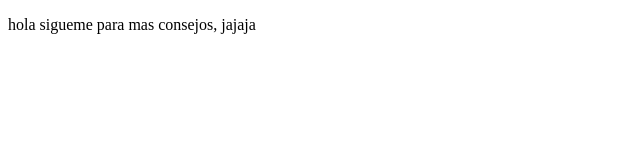
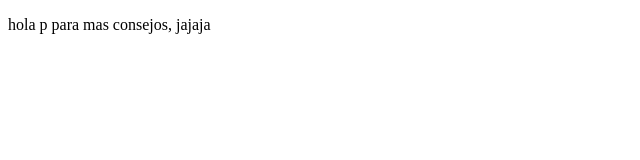
Before and after one commit to S4M118/proyectoDemoCursoPenwork, a plain HTML site: page index.html in a window 1280 px wide. Shown: the full height of the page, 0-640 px from the left. Drawn offline with Linux system fonts and the light colour scheme.

```diff
--- a/index.html
+++ b/index.html
@@ -8,7 +8,7 @@
 </head>
 <body>
     <p>
-        hola sigueme para mas consejos, jajaja
+        hola p para mas consejos, jajaja
     </p>
 </body>
 </html>
```
